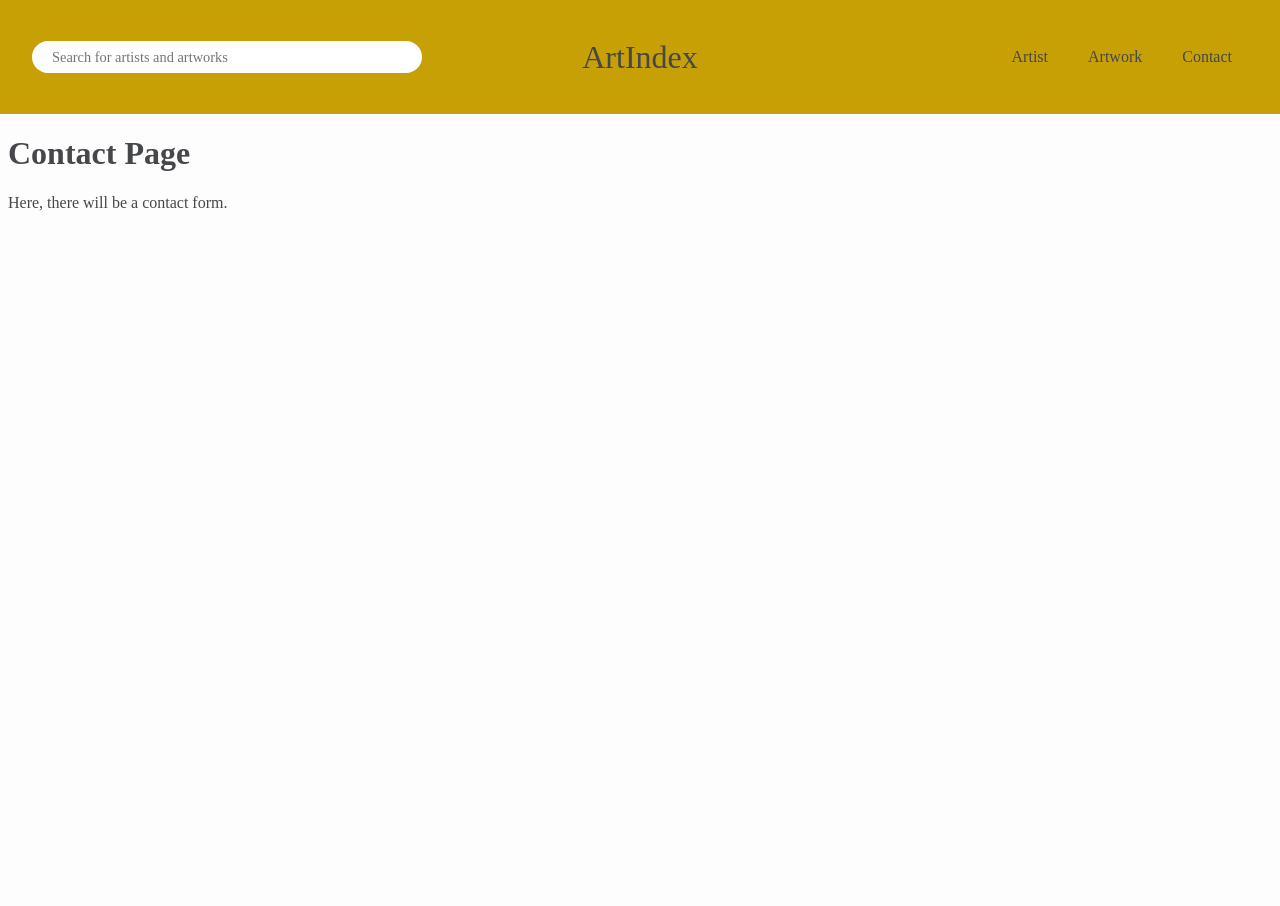
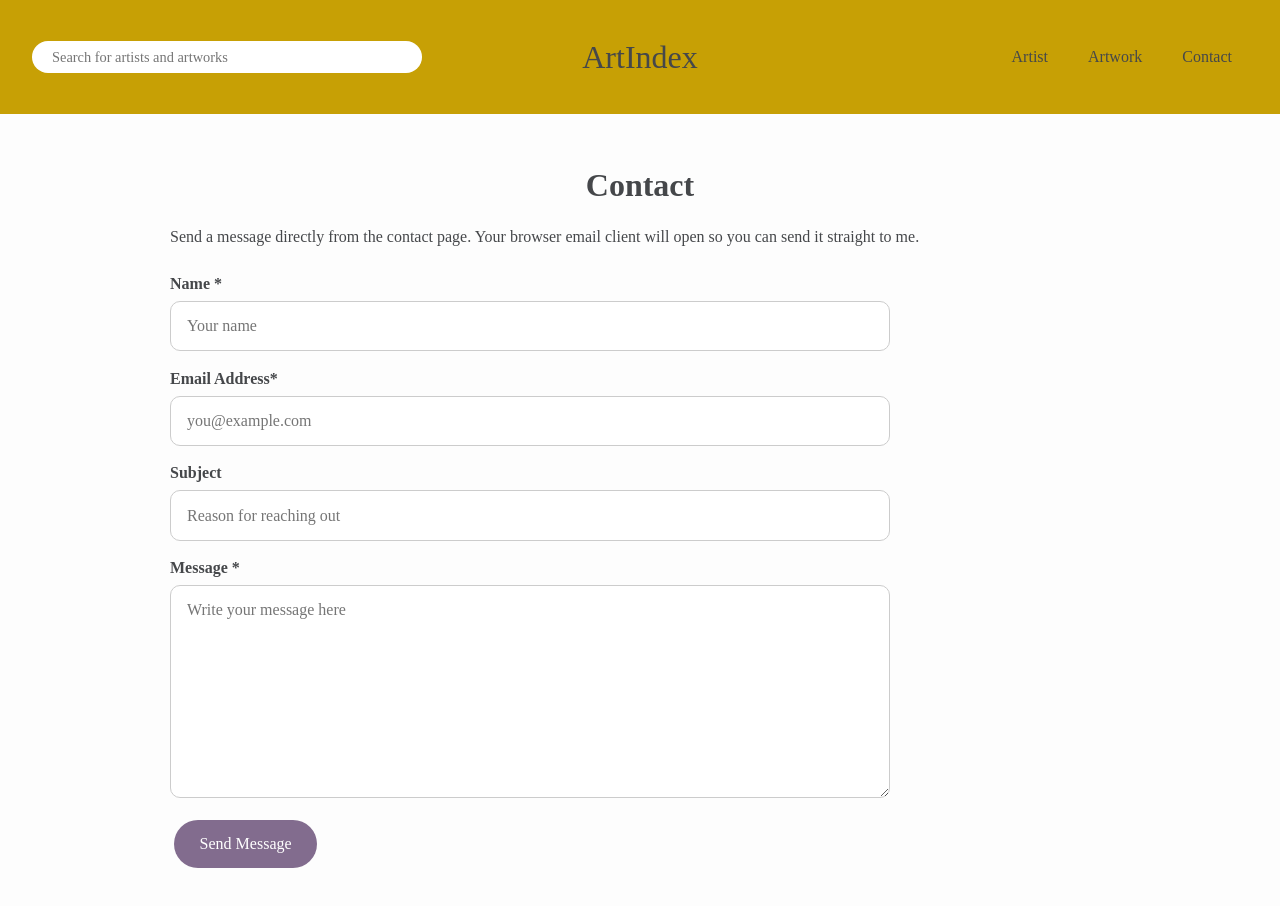
Before and after one commit to sanjam00/art-directory, a React (Vite) app: page /contactpage in a window 1280 px wide. Shown: the top 906 px of the page. Before the commit the page ends 800 px from the top, so only its background shows below. Built offline with nearby package versions, Linux system fonts and the light colour scheme; a web font is replaced by a local one.

Commit message:
started adding navigation from artworkbio to artist bio. started implementing contact form- still has bugs

```diff
--- a/src/App.css
+++ b/src/App.css
@@ -4,9 +4,3 @@
   background-color: #fdfdfd;
   color: #45474A;
 }
-
-/* .searchResults {
-  border: 2px solid black;
-  padding: 0 1.25rem 2rem;
-  box-sizing: border-box;
-} */
--- a/src/index.css
+++ b/src/index.css
@@ -257,24 +257,6 @@ button:hover::after {
   text-align: center;
 }
 
-/* About Button on Home Page */
-/* .about-toggle-button {
-  font-family: var(--custom-font-text);
-  font-size: 1rem;
-  padding: 0.85rem 1.25rem;
-  border: none;
-  border-radius: 999px;
-  background-color: #826c8e;
-  color: #ffffff;
-  cursor: pointer;
-  transition: background-color 0.25s ease, transform 0.2s ease;
-} */
-
-.about-toggle-button:hover {
-  /* background-color: #6f5678; */
-  transform: translateY(-1px);
-}
-
 .about-content {
   max-height: 0;
   overflow: hidden;
@@ -296,3 +278,87 @@ button:hover::after {
   list-style: disc inside;
   padding-left: 1rem;
 }
+
+/* Contact Page */
+.page-content {
+  font-family: var(--custom-font-text);
+  max-width: 980px;
+  margin: 0 auto;
+  padding: 2rem 1.25rem 3rem;
+  box-sizing: border-box;
+}
+
+.page-content h1 {
+  text-align: center;
+  margin-bottom: 1.15rem;
+}
+
+.page-content p,
+.page-content ul,
+.page-content li,
+.page-content h4,
+.page-content h5 {
+  text-align: left;
+}
+
+.contact-page p {
+  max-width: 760px;
+  line-height: 1.75;
+  margin-bottom: 1.5rem;
+}
+
+.contact-form {
+  display: flex;
+  flex-direction: column;
+  gap: 1.15rem;
+  max-width: 720px;
+}
+
+.form-group {
+  display: flex;
+  flex-direction: column;
+  gap: 0.5rem;
+}
+
+.form-group label {
+  font-weight: 600;
+}
+
+.form-input,
+.form-textarea {
+  font-family: var(--custom-font-text);
+  font-size: 1rem;
+  padding: 0.95rem 1rem;
+  border: 1px solid #ccc;
+  border-radius: 10px;
+  outline: none;
+  transition: border-color 0.2s ease, box-shadow 0.2s ease;
+}
+
+.form-input:focus,
+.form-textarea:focus {
+  border-color: #826c8e;
+  box-shadow: 0 0 0 3px rgba(130, 108, 142, 0.12);
+}
+
+.form-textarea {
+  min-height: 180px;
+  resize: vertical;
+}
+
+.form-submit {
+  width: fit-content;
+  background-color: #826c8e;
+  color: #fff;
+  border: none;
+  border-radius: 999px;
+  padding: 0.95rem 1.6rem;
+  font-size: 1rem;
+  cursor: pointer;
+  transition: background-color 0.2s ease, transform 0.2s ease;
+}
+
+.form-submit:hover {
+  background-color: #6f5678;
+  transform: translateY(-1px);
+}
--- a/src/pages/ArtworkBioPage.jsx
+++ b/src/pages/ArtworkBioPage.jsx
@@ -1,5 +1,5 @@
 import { useEffect, useState } from "react";
-import { useParams } from "react-router";
+import { useNavigate, useParams } from "react-router";
 import settings from "../settings";
 import './ArtworkBio.css'
 
@@ -7,6 +7,8 @@ export default function ArtworkBioPage(){
   const {artworkId} = useParams();
   const [artworkData, setArtworkData] = useState(null);
   const [error, setError] = useState(null);
+
+  // const navigat = useNavigate();
 
   // fetch artwork profile from met api
   useEffect(() => {
@@ -27,6 +29,10 @@ export default function ArtworkBioPage(){
       setError("Failed to load artist details");
     })
   }, [artworkId])
+
+  // const artistPageNavigate = (artist) => {
+  //   navigate(`/artwork/${artist.objectID}`)
+  // }
 
   if (error) {
     return <p>{error}</p>
@@ -50,7 +56,7 @@ export default function ArtworkBioPage(){
             <h1 className="artwork-title">{artworkData.title}</h1>
             <p className="artwork-date">{artworkData.objectDate}</p>
             <div className="artist-info">
-              <h2 className="artist-name">{artworkData.artistDisplayName}</h2>
+              <h2 className="artist-name" onClick={() => artworkPageNavigate}>{artworkData.artistDisplayName}</h2>
               <span className="artist-dash"> - </span>
               <p className="artist-nationality">{artworkData.artistNationality}</p>
             </div>
--- a/src/pages/ArtworksPage.jsx
+++ b/src/pages/ArtworksPage.jsx
@@ -7,7 +7,7 @@ export default function ArtworksPage(){
       <h1>Artworks</h1>
       <h4>Page coming soon!</h4>
       <h5>Thank you for your patience :P</h5>
-      {/* <p>Here, you will be able view a directory of art works that will be listed alphabetically by title, or sort via century completed, artistic period/movement, etc.</p> */}
+      {/* <p>Here, you will be able to view a directory of art works that will be listed alphabetically by title, or sort via century completed, artistic period/movement, etc.</p> */}
     </div>
   )
 }
--- a/src/pages/ContactPage.jsx
+++ b/src/pages/ContactPage.jsx
@@ -1,11 +1,92 @@
-
+import { useState } from "react";
+import '../index.css'
 
 export default function ContactPage(){
+  const [formData, setFormData] = useState({
+    name: "",
+    email: "",
+    subject: "",
+    message: ""
+  });
+
+  const handleChange = (event) => {
+    const { name, value } = event.target;
+    setFormData((prev) => ({
+      ...prev,
+      [name]: value,
+    }));
+  };
+
+  const handleSubmit = (e) => {
+    e.preventDefault();
+    const recipient = "your-email@example.com";
+    const subject = encodeURIComponent(formData.subject || "Contact from ArtIndex");
+    const body = encodeURIComponent(`Name: ${formData.name}\nEmail: ${formData.email}\n\n${formData.message}`);
+    window.location.href = `mailto:${recipient}?subject=${subject}&body=${body}`;
+  };
 
   return (
-    <>
-      <h1>Contact Page</h1>
-      <p>Here, there will be a contact form.</p>
-    </>
+    <div className="page-content contact-page">
+      <h1>Contact</h1>
+      <p>Send a message directly from the contact page. Your browser email client will open so you can send it straight to me.</p>
+
+      <form className="contact-form" onSubmit={handleSubmit}>
+        <div className="form-group">
+          <label htmlFor="name">Name *</label>
+          <input
+            id="name"
+            name="name"
+            type="text"
+            value={formData.name}
+            onChange={handleChange}
+            required
+            className="form-input"
+            placeholder="Your name"
+          />
+        </div>
+
+        <div className="form-group">
+          <label htmlFor="email">Email Address*</label>
+          <input
+            id="email"
+            name="email"
+            type="email"
+            value={formData.email}
+            onChange={handleChange}
+            required
+            className="form-input"
+            placeholder="you@example.com"
+          />
+        </div>
+
+        <div className="form-group">
+          <label htmlFor="subject">Subject</label>
+          <input
+            id="subject"
+            name="subject"
+            type="text"
+            value={formData.subject}
+            onChange={handleChange}
+            className="form-input"
+            placeholder="Reason for reaching out"
+          />
+        </div>
+
+        <div className="form-group">
+          <label htmlFor="message">Message *</label>
+          <textarea
+            id="message"
+            name="message"
+            value={formData.message}
+            onChange={handleChange}
+            required
+            className="form-textarea"
+            placeholder="Write your message here"
+          />
+        </div>
+
+        <button type="submit" className="form-submit">Send Message</button>
+      </form>
+    </div>
   )
 }
```
